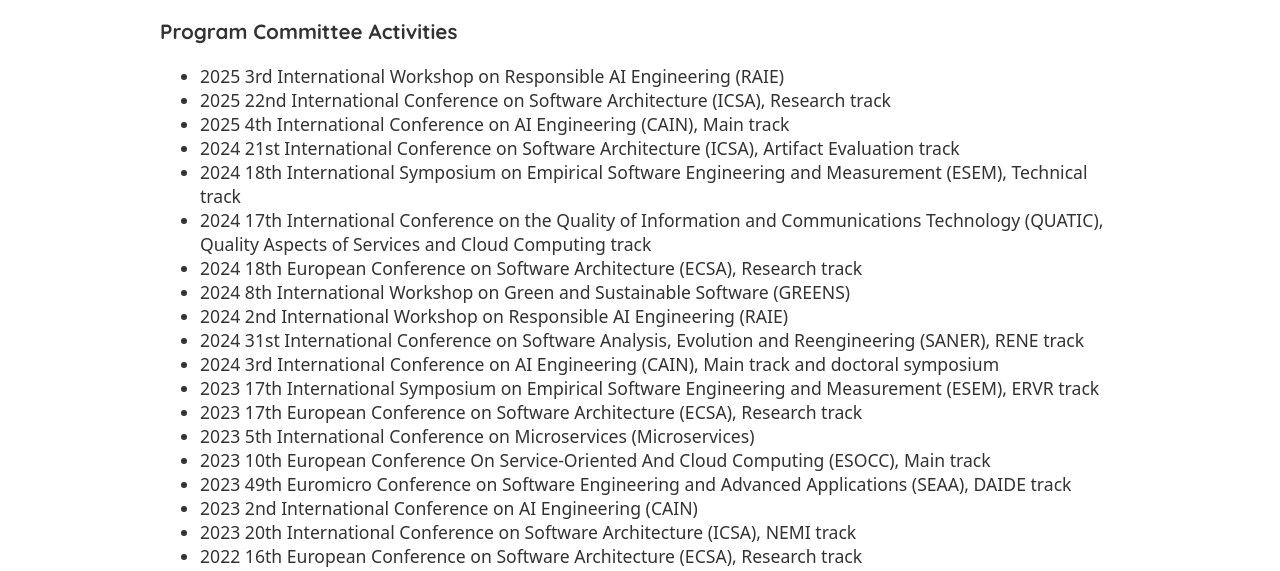
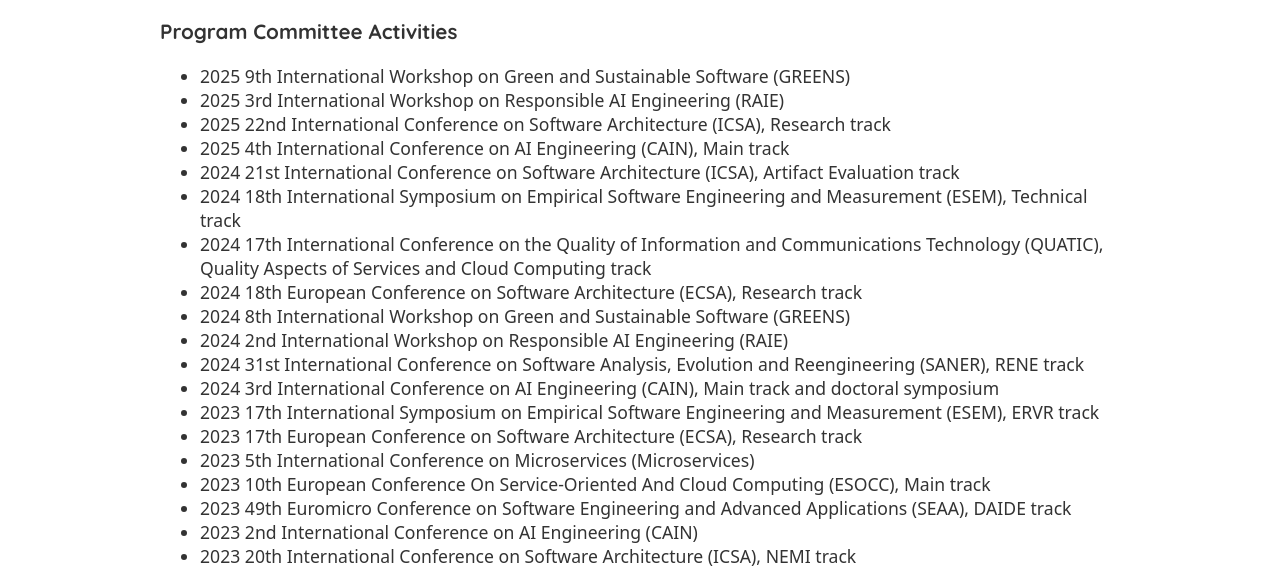
Before and after one commit to xJREB/cv-website, a Gatsby site: page /service in a window 1280 px wide. Shown: the part 224-795 px from the top of the page. Built offline with nearby package versions, Linux system fonts and the light colour scheme; Gatsby itself is replaced by a stand-in of ours.

Commit message:
Updated service page

```diff
--- a/package.json
+++ b/package.json
@@ -1,7 +1,7 @@
 {
     "name": "jreb-cv",
     "description": "The CV website of Dr. Justus Bogner",
-    "version": "1.6.9",
+    "version": "1.6.10",
     "license": "MIT",
     "scripts": {
         "build": "gatsby build",
--- a/src/pages/service.js
+++ b/src/pages/service.js
@@ -16,6 +16,10 @@ const Service = () => {
 
                         <h3>Program Committee Activities</h3>
                         <ul>
+                            <li>
+                                2025 9th International Workshop on Green and
+                                Sustainable Software (GREENS)
+                            </li>
                             <li>
                                 2025 3rd International Workshop on Responsible
                                 AI Engineering (RAIE)
```
Also changed, not shown: 1 other file.
